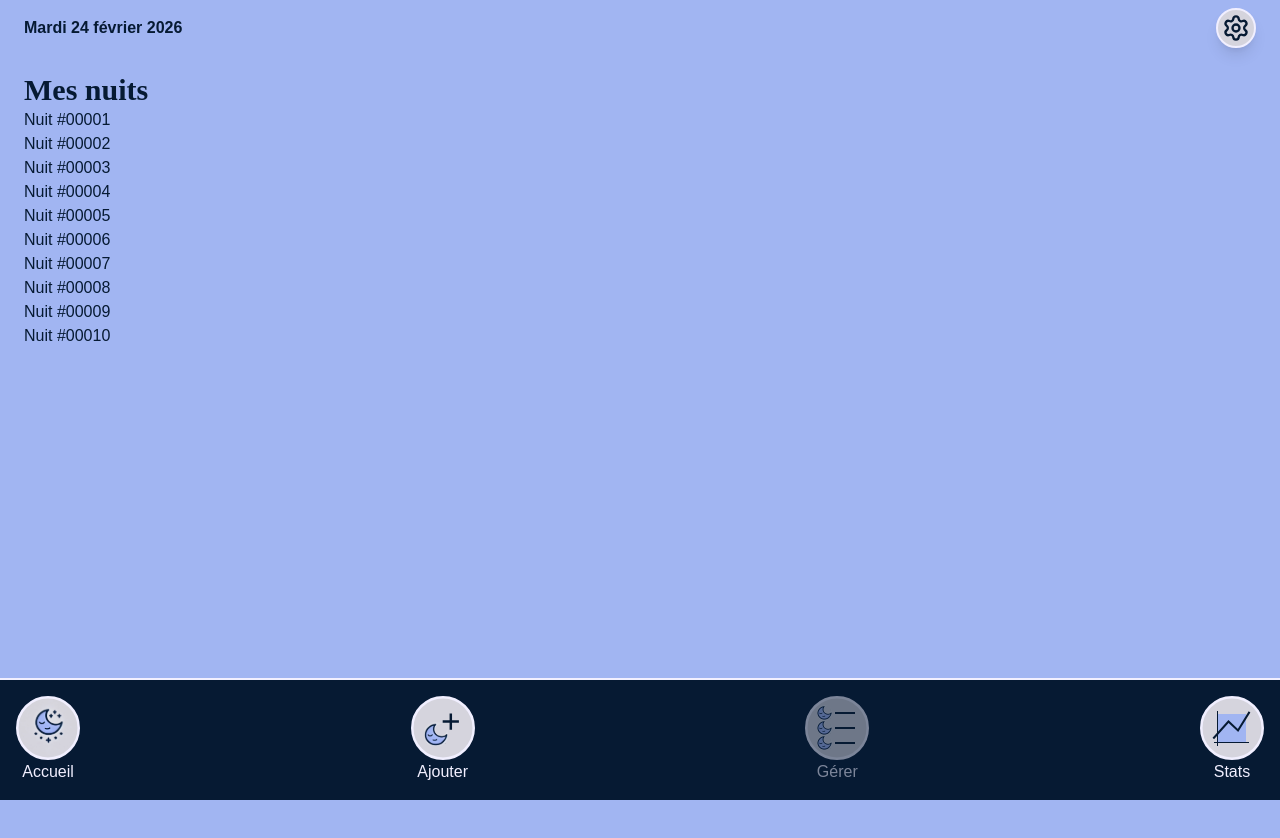
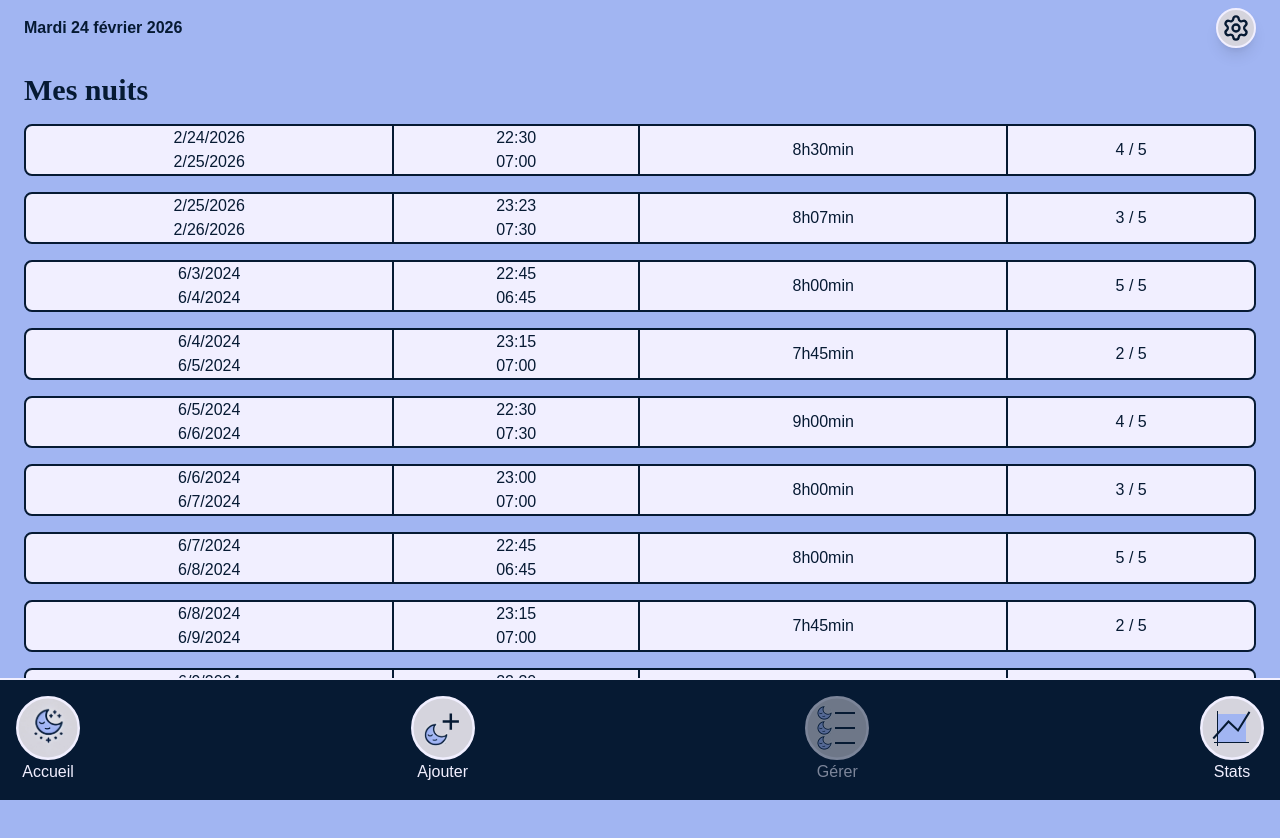
Before and after one commit to CFournier59/nitewise, a React app in the folder frontend/: page /#/nites in a window 1280 px wide. Shown: the top 838 px of the page. Before the commit the page ends 800 px from the top, so only its background shows below. Built offline with nearby package versions, Linux system fonts and the light colour scheme; the HTML template or start-up script is replaced by a standard one.

Commit message:
NiteItem : - création du composant - intégration dans la page Show

```diff
--- /dev/null
+++ b/frontend/src/components/NiteItem/index.tsx
@@ -0,0 +1,29 @@
+import type { Nite } from '../../types'
+import { hoursOf, minutesOf } from '../../utils'
+
+export default function NiteItem({
+  nite,
+  nDuration,
+}: {
+  nite: Nite
+  nDuration: number
+}) {
+  return (
+    <article className="flex justify-around bg-col2 rounded-lg shadow-lg border-2 border-col3 active:translate-y-2 shadow-none">
+      <div className="w-3/10 flex flex-col items-center border-r-2 border-col3 ">
+        <p>{new Date(nite.bedTime).toLocaleDateString()}</p>
+        <p>{new Date(nite.wakeUpTime).toLocaleDateString()}</p>
+      </div>
+      <div className="w-1/5 flex flex-col items-center border-r-2 border-col3 ">
+        <p>{nite.bedTime.substring(11, 16)}</p>
+        <p>{nite.wakeUpTime.substring(11, 16)}</p>
+      </div>
+      <div className="w-3/10 flex flex-col items-center justify-center border-r-2 border-col3 ">
+        {`${hoursOf(nDuration)}h${minutesOf(nDuration).toString().padStart(2, '0')}min`}
+      </div>
+      <div className="w-1/5 flex flex-col justify-center items-center">
+        <p>{nite.quality} / 5</p>
+      </div>
+    </article>
+  )
+}
--- a/frontend/src/pages/Show/index.tsx
+++ b/frontend/src/pages/Show/index.tsx
@@ -1,6 +1,7 @@
 import type { Nite } from '../../types'
 import Header from '../../components/Header'
 import Footer from '../../components/Footer'
+import NiteItem from '../../components/NiteItem'
 
 export default function Show({ nites }: { nites: Nite[] }) {
   return (
@@ -8,13 +9,18 @@ export default function Show({ nites }: { nites: Nite[] }) {
       <div>
         <Header />
         <main className="mt-18 mx-6 mb-35">
-          <h1 className="text-3xl font-bold mt-6 font-[Libre_Caslon_Text]">
+          <h1 className="text-3xl font-bold mt-6 font-[Libre_Caslon_Text] ">
             Mes nuits
           </h1>
-          <div>
-            {nites.map((nite) => (
-              <p key={nite.id}>{nite.title}</p>
-            ))}
+          <div className="flex flex-col gap-4 mt-4">
+            {nites.map((nite) => {
+              const nDuration =
+                new Date(nite.wakeUpTime).getTime() -
+                new Date(nite.bedTime).getTime()
+              return (
+                <NiteItem key={nite.id} nite={nite} nDuration={nDuration} />
+              )
+            })}
           </div>
         </main>
       </div>
```
